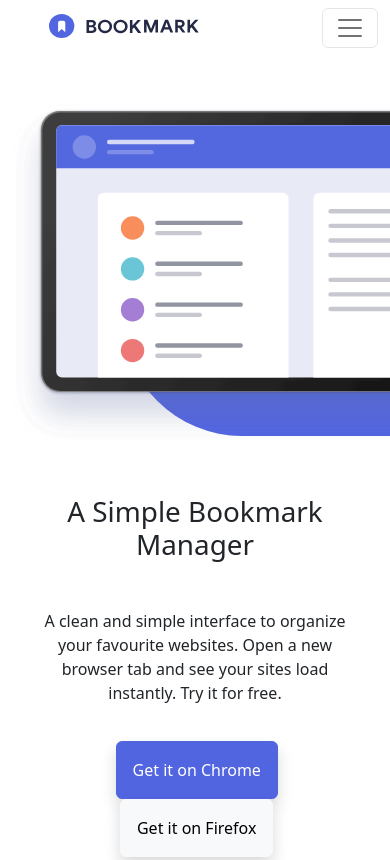
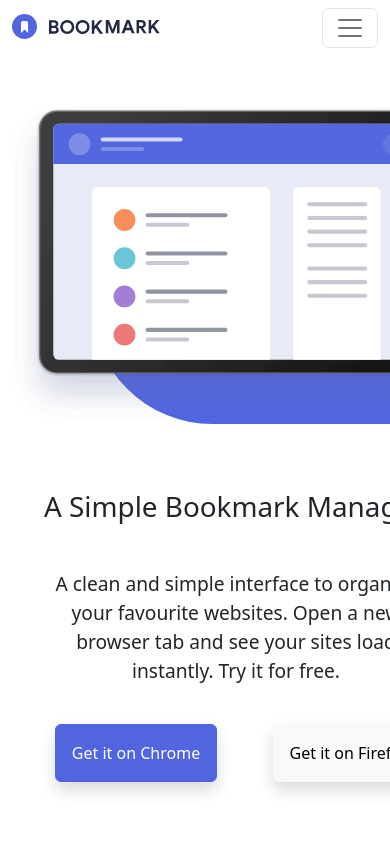
Before and after one commit to rociomarchetti/Sprint-2-Angular, a website: page index.html in a window 390 px wide. Shown: the top 860 px of the page. Drawn offline with nearby package versions, Linux system fonts and the light colour scheme; a script that the page names is missing.

Commit message:
Ajustes ejercicio 1

```diff
--- a/index.html
+++ b/index.html
@@ -14,10 +14,10 @@
   <!-- principio navbar -->
 
   <nav class="navbar navbar-expand-lg">
-    <div class="container-fluid">
+    <div class="container">
 
       <a class="navbar-brand" href="#">
-        <img src="/Imagenes/logo-bookmark.svg" alt="Bookmark logo" width="150" height="24"
+        <img src="/Imagenes/logo-bookmark.svg" alt="Bookmark logo"
           class="d-inline-block align-text-top" /></a>
 
       <button class="navbar-toggler" type="button" data-bs-toggle="modal" data-bs-target="#myModal"
@@ -25,7 +25,7 @@
         <span class="navbar-toggler-icon"></span>
       </button>
 
-      <div class="collapse navbar-collapse w-100 justify-content-end" id="navbarSupportedContent">
+      <div class="collapse navbar-collapse justify-content-end" id="navbarSupportedContent">
         <ul class="navbar-nav myNavbar">
           <li class="nav-item">
             <a class="nav-link" aria-current="page" href="#Features">FEATURES</a>
@@ -39,18 +39,22 @@
           <button class="btn shadow">LOGIN</button>
         </ul>
       </div>
+    </div>
+  </nav>
 
-      <div id="myModal" class="modal fade" role="dialog">
+    <div id="myModal" class="modal fade" role="dialog" tabindex="-1"
+			aria-hidden="true">
         <div class="modal-dialog">
 
           <div class="modal-content bg-dark">
 
               <div class="modal-header">
               <img src="/Imagenes/logo-bookmark.svg" alt="Bookmark logo" width="150" height="24" /></a>
-              <button type="button" class="btn-close" data-bs-dismiss="modal" aria-label="Close"></button>
+              <button type="button" class="btn-close btn-close-white" data-bs-dismiss="modal" aria-label="Close"></button>
               </div>
 
               <div class="modal-body d-flex justify-content-center">
+
                 <ul class="navbar-nav">
                   <li class="nav-item">
                     <a class="nav-link" aria-current="page" href="#Features">FEATURES</a>
@@ -61,29 +65,32 @@
                   <li class="nav-item">
                     <a class="nav-link" href="#Contact">CONTACT</a>
                   </li>
+                  <li>
                     <button class="btn btn-outline-light">LOGIN</button>
+                  </li>
                 </ul>
+
               </div>
 
               <div class="modal-footer d-flex justify-content-center">
                 <img src="/Imagenes/icon-facebook.svg" alt="Facebook logo">
                 <img src="/Imagenes/icon-twitter.svg" alt="Twitter logo">
               </div>
+
           </div>
 
         </div>
     </div>
-    </div>
-  </nav>
+
 
   <!-- final navbar -->
 
   <!-- principio header  -->
 
-  <div class="container-fluid mt-5 mb-5 header">
+  <div class="container-fluid mb-5 d-flex header">
     <div class="row">
 
-      <div class="container-fluid col-12 col-md-6 col-lg-6 order-lg-2 order-md-1
+      <div class="container col-12 col-md-6 col-lg-6 order-lg-2 order-md-2
         position-relative imagen-header">
         <img class="position-absolute ilustracion-header" src="/Imagenes/illustration-hero.svg"
           alt="List of your favourites sites as they would look in Bookmark" />
@@ -91,15 +98,14 @@
           blue-shape"></div>
       </div>
 
-      <div class="container-fluid col-12 col-md-6 col-lg-4 order-lg-1 order-md-2 texto-header">
-        <h1 style="padding: 20px">A Simple Bookmark Manager</h1>
-        <p style="padding: 20px">
+      <div class="container col-12 col-md-4 col-lg-4 order-lg-1 order-md-1 d-flex texto-header">
+        <h1 class="text-left">A Simple Bookmark Manager</h1>
+        <p class="text-left">
           A clean and simple interface to organize your favourite websites.
           Open a new browser tab and see your sites load instantly. Try it
-          for
-          free.
+          for free.
         </p>
-        <div class="container-fluid buttons col-sm-12 col-md-12">
+        <div class="container d-flex buttons col-sm-12 col-md-12">
           <button class="btn btn-primary shadow p-3">Get it on Chrome</button>
           <button class="btn btn-light shadow p-3">Get it on Firefox</button>
         </div>
@@ -289,7 +295,7 @@
       <div class="accordion-item">
         <h2 class="accordion-header" id="accordionOne">
           <button class="accordion-button collapsed" type="button" data-bs-toggle="collapse"
-            data-bs-target="#flush-collapseOne" aria-expanded="false" aria-controls="flush-collapseOne">
+            data-bs-target="#flush-collapseTwo" aria-expanded="false" aria-controls="flush-collapseTwo">
             What is Bookmark?
           </button>
         </h2>
--- a/sass/main.scss
+++ b/sass/main.scss
@@ -1,38 +1,17 @@
 $primary: #5265e1;
 $secondary: #fa5959;
 
-/* $container-max-widths: (
-  sm: 540px,
-  md: 720px,
-  lg: 960px,
-  xl: 1140px,
-  xxl: 1320px
-) */
-
-/* @include media-breakpoint-between(md, xl) { */
-.container-fluid {
-  max-width: 100%;
-  max-height: 100%;
-}
-
-.myNavbar {
-  margin-right: 10%;
-}
-
-.navbar-brand {
-  margin-left: 10%;
-}
-
+//-------> Navbar
 .myNavbar a {
   margin-right: 2em;
 }
 
 .myNavbar a:hover {
-  color: #fa5959;
+  color: $secondary;
 }
 
 .myNavbar button {
-  background-color: #fa5959;
+  background-color: $secondary;
   color: white;
   padding-right: 7%;
   padding-left: 7%;
@@ -40,38 +19,41 @@ $secondary: #fa5959;
 
 .myNavbar button:hover {
   background-color: #ffffff;
-  border-color: #fa5959;
+  border-color: $secondary;
   color: $secondary;
 }
-
+//----------------x
+//-------> Modal
 .modal-body a {
   color: white;
-  padding-top: 2em;
+  padding-bottom: 2em;
   font-size: larger;
-  border-bottom: 2px solid #ffffff;
-}
-
-.modal-body button {
-  color: white;
-  font-size: larger;
-  margin-top: 2em;
-  margin-bottom: 2em;
-  border-color: white;
+  margin-left: 6em;
 }
 
 .modal-content {
   opacity: 95%;
 }
 
+.modal-body button {
+  width: 20rem;
+}
+
 .modal-footer img {
   padding: 5%;
-  margin-top: 20%;
+  margin-top: 10%;
+}
+//----------------x
+//-------> Header
+div.header {
+  flex-direction: row;
 }
 
-.header {
-  flex-direction: row;
-  max-width: 100%;
-  max-height: 100%;
+div.imagen-header {
+  z-index: 3;
+  justify-content: flex-end;
+  align-items: flex-end;
+  margin-top: 3rem;
 }
 
 .blue-shape {
@@ -86,21 +68,27 @@ $secondary: #fa5959;
   z-index: 1;
 }
 
-.imagen-header {
+div.texto-header {
   z-index: 3;
-  float: right;
-  justify-content: flex-end;
-  align-items: flex-end;
-}
-
-.texto-header {
-  z-index: 3;
-  float: left;
+  text-align: left;
+  font-size: larger;
   justify-content: flex-start;
   align-items: flex-start;
 }
 
+div.texto-header p {
+  text-align: left;
+  margin-left: 2rem;
+  margin-top: 2em;
+  margin-bottom: 2em;
+}
+
+.texto-header h1 {
+  margin-left: 2rem;
+}
+
 .texto-header button {
+  flex-direction: row;
   margin-right: 4%;
 }
 
@@ -109,7 +97,8 @@ $secondary: #fa5959;
   color: $primary;
   border-color: $primary;
 }
-
+//----------------x
+//-------> Nav-tabs
 .nav-tabs {
   border-top: none !important;
   border-right: none;
@@ -192,6 +181,7 @@ $secondary: #fa5959;
 #Features a:hover {
   color: $secondary;
 }
+//----------------x
 
 .myCards {
   display: flex;
@@ -262,9 +252,6 @@ footer img {
   margin-right: 30px;
 }
 
-/* } */
-
-@media all and (max-width: 720px) {
 .texto-header {
   display: flex;
   float: none;
@@ -277,7 +264,6 @@ footer img {
 
 .texto-header p {
   text-align: center;
-    /* margin-left: 25rem; */
 }
 
 .texto-header.buttons {
@@ -290,9 +276,8 @@ footer img {
 .texto-header button {
   margin-left: 5%;
 }
-}
 
-@media all and (max-width: 540px) {
+ @media (max-width: 767.98px) {
   .header {
     flex-direction: column;
     max-width: 100%;
@@ -300,25 +285,28 @@ footer img {
   }
 
   .ilustracion-header {
-    width: 30rem;
-    justify-content: flex-start;
-    align-content: flex-start;
+    width: 28rem;
   }
 
   .blue-shape {
     height: 15rem;
+    width: 35rem;
+    margin-top: 5rem;
+    margin-left: 5rem;
+    margin-right: 0%;
   }
 
-  .texto-header {
+  div.texto-header {
     display: flex;
     flex-direction: column;
     justify-content: center;
     align-content: center;
-    padding: 10%;
+    margin-left: 0%;
   }
 
-  .texto-header p {
+  div.texto-header p {
     text-align: center;
+    width: 20em;
   }
 
   .texto-header.buttons {
```
Also changed, not shown: css/main.min.css, 1 other file. Lines whose indentation alone changed are shown as unchanged.
